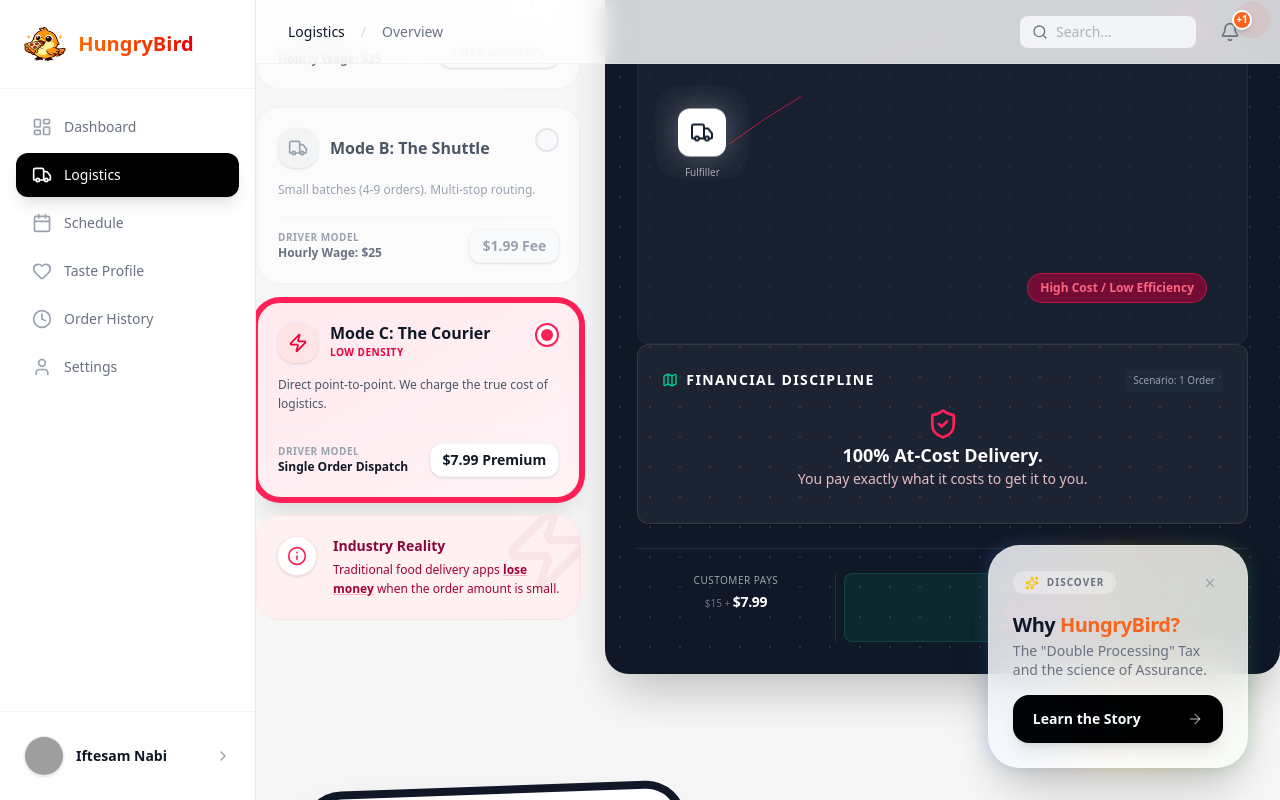
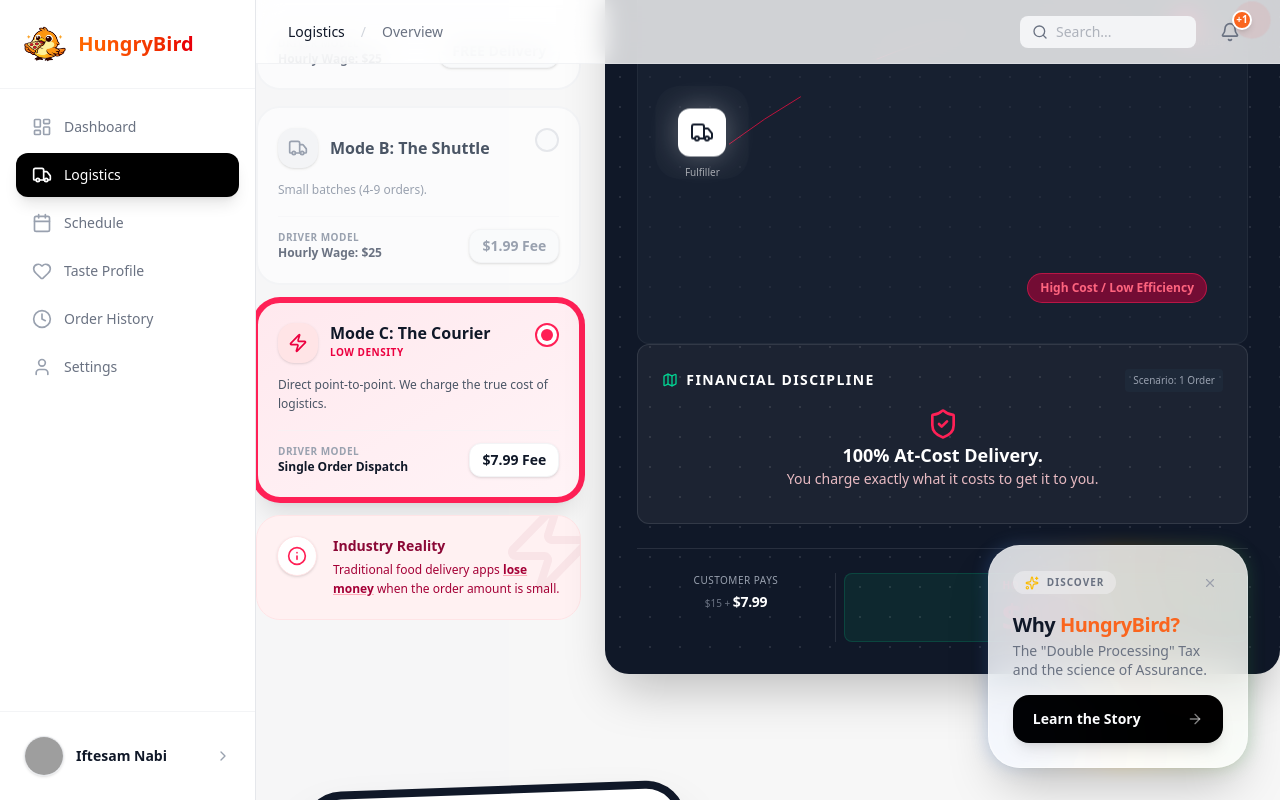
Before and after one commit to iftesam/hungrybird, a Next.js app: page /LogisticsView in a window 1280 px wide. Both pictures are taken after a click on the button 418 px from the left and 399 px from the top of the page. Built offline with nearby package versions, Linux system fonts and the light colour scheme; grey boxes are pictures that could not be loaded.

Commit message:
Refine Logistics Engine: Update Mode C text ('.99 Fee', 'You charge exactly what it costs...'), and simplify Mode A/B descriptions by removing 'One driver loop' and 'Multi-stop routing'.

```diff
--- a/components/views/LogisticsEngineView.jsx
+++ b/components/views/LogisticsEngineView.jsx
@@ -13,7 +13,7 @@
         badge: "High Density Cluster",
         color: "emerald",
         icon: Users,
-        description: "10+ orders within 500 meters. One driver loop.",
+        description: "10+ orders within 500 meters.",
         logistics: "Proximity Batching (500 meters)",
         pricing: "FREE Delivery",
         driverAction: "Hourly Wage: $25",
@@ -37,7 +37,7 @@
         badge: "Medium Density",
         color: "amber",
         icon: Truck,
-        description: "Small batches (4-9 orders). Multi-stop routing.",
+        description: "Small batches (4-9 orders).",
         logistics: "Multi-Stop Batch",
         pricing: "$1.99 Fee",
         driverAction: "Hourly Wage: $25",
@@ -63,7 +63,7 @@
         icon: Zap,
         description: "Direct point-to-point. We charge the true cost of logistics.",
         logistics: "Dedicated Courier",
-        pricing: "$7.99 Premium",
+        pricing: "$7.99 Fee",
         driverAction: "Single Order Dispatch",
 
         // THE MATH: Why we survive and they bleed
@@ -492,7 +492,7 @@
                                 <ShieldCheck className="w-8 h-8 text-rose-500 mb-1" />
                                 <p className="text-lg text-white font-bold max-w-md mx-auto leading-tight">
                                     100% At-Cost Delivery.<br />
-                                    <span className="text-sm font-medium text-rose-200 opacity-90">You pay exactly what it costs to get it to you.</span>
+                                    <span className="text-sm font-medium text-rose-200 opacity-90">You charge exactly what it costs to get it to you.</span>
                                 </p>
                             </div>
                         ) : (
```
